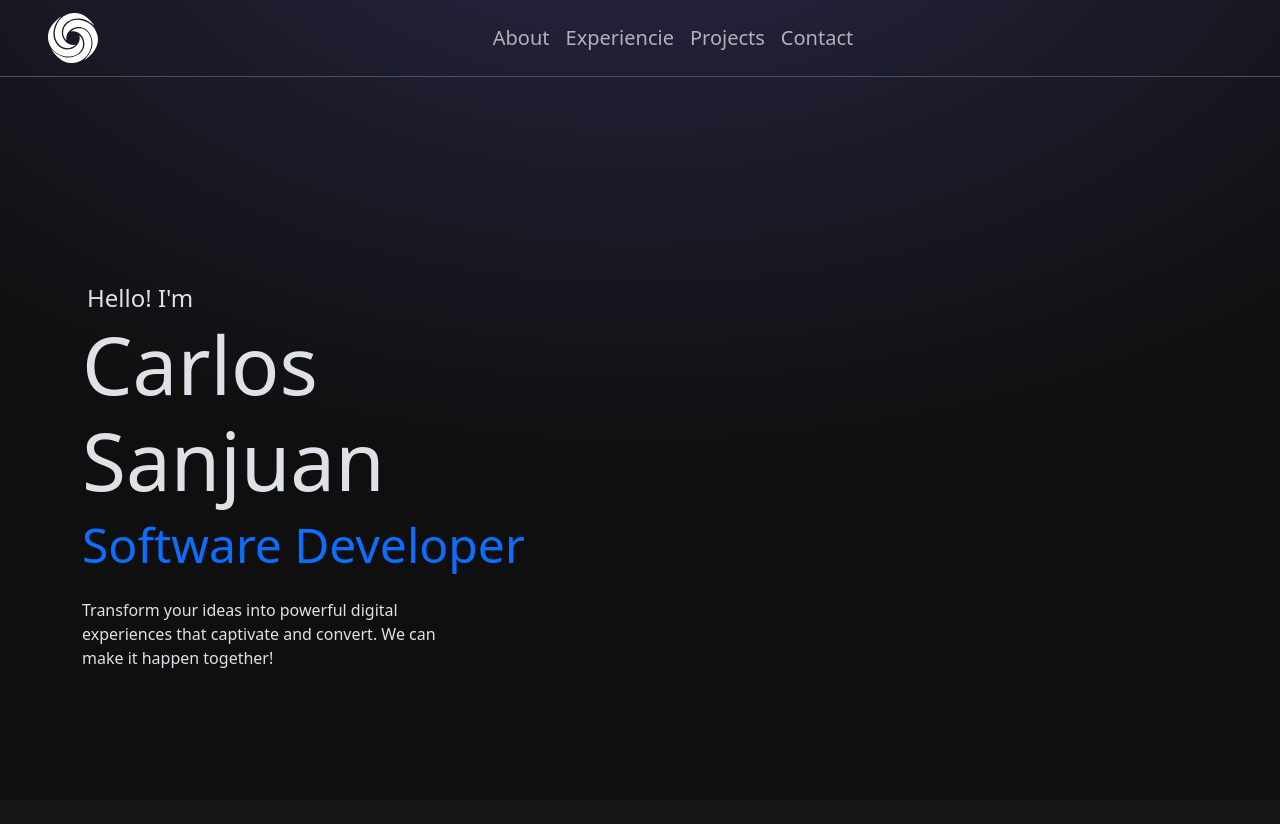
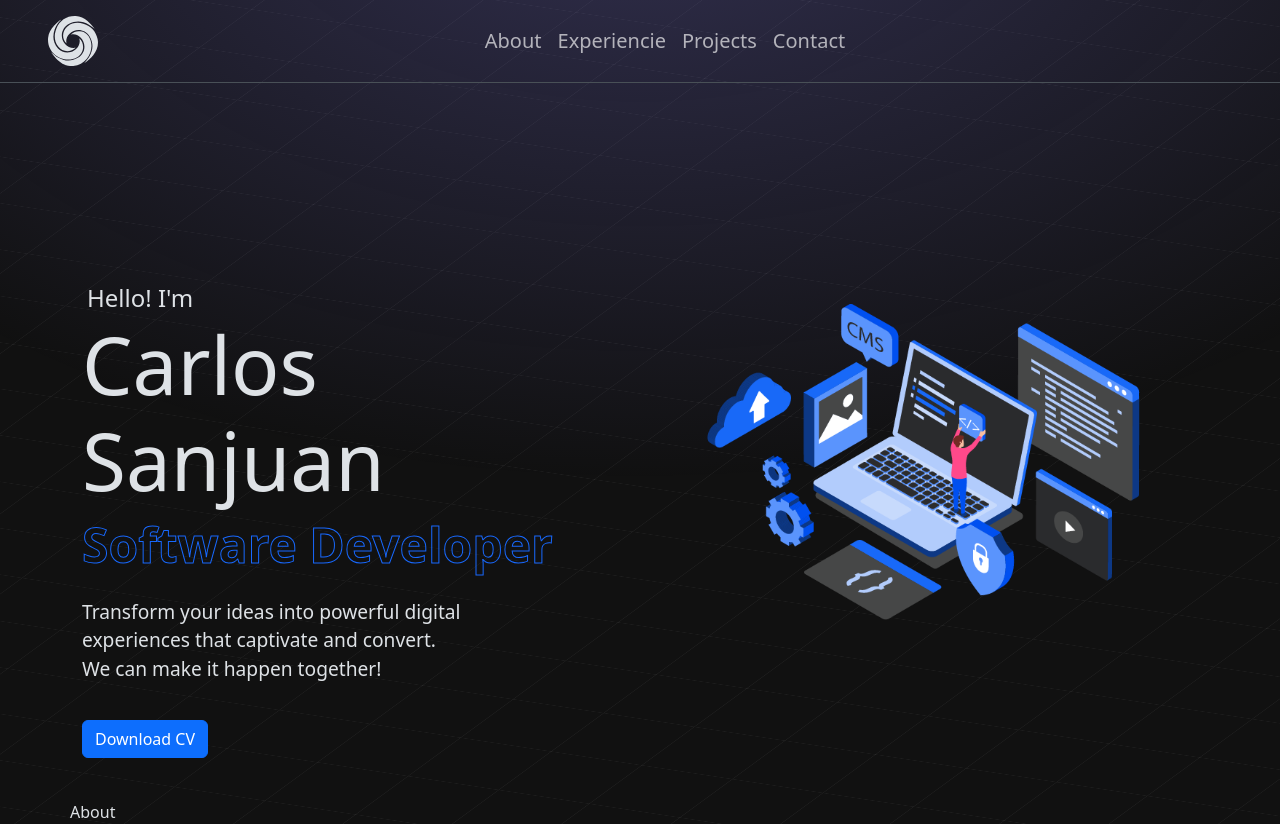
Before and after one commit to carlossc212/coDev-Portfolio, an Astro site: page / in a window 1280 px wide. Before the commit the page ends 800 px from the top, so only its background shows below. Built offline with nearby package versions, Linux system fonts and the light colour scheme; Astro itself is replaced by a stand-in of ours.

Commit message:
Hero Section

```diff
--- a/astro.config.mjs
+++ b/astro.config.mjs
@@ -2,4 +2,9 @@
 import { defineConfig } from 'astro/config';
 
 // https://astro.build/config
-export default defineConfig({});
+export default defineConfig({
+    server: {
+        host: '0.0.0.0',
+        port: 4321
+    }
+});
--- a/package.json
+++ b/package.json
@@ -13,6 +13,7 @@
     "@astrojs/check": "^0.9.4",
     "astro": "^4.16.1",
     "bootstrap": "^5.3.3",
+    "bootstrap-icons": "^1.11.3",
     "typescript": "^5.6.3"
   }
 }
--- /dev/null
+++ b/src/components/About.astro
@@ -0,0 +1,3 @@
+<section id="about" class="container">
+    <div class="row">About</div>
+</section>
--- /dev/null
+++ b/src/components/CVButton.astro
@@ -0,0 +1,3 @@
+<a {...Astro.props} href="/cv.pdf" download="CV_CarlosSanjuan" class="btn btn-primary cv-button">
+     Download CV
+</a>
--- a/src/components/Header.astro
+++ b/src/components/Header.astro
@@ -3,8 +3,8 @@ import Logo from './Logo.astro';
 ---
 
 <nav class="navbar navbar-expand-lg bg-transparent border-bottom fixed-top">
-    <div class="container-fluid px-5">
-        <a class="navbar-brand w-auto" href="#"><Logo width="50" /></a>
+    <div class="container-fluid px-5 py-2">
+        <Logo width="50" />
         <button class="navbar-toggler border-0" type="button" data-bs-toggle="offcanvas" data-bs-target="#offcanvasDarkNavbar" aria-controls="offcanvasDarkNavbar" aria-label="Toggle navigation">
             <span class="navbar-toggler-icon"></span>
         </button>
@@ -16,16 +16,16 @@ import Logo from './Logo.astro';
             <div class="offcanvas-body">
                 <ul class="navbar-nav justify-content-center flex-grow-1 px-auto fs-5 fw-lighter">
                     <li class="nav-item">
-                        <a class="nav-link" href="#">About</a>
+                        <a class="nav-link" href="#about">About</a>
                     </li>
                     <li class="nav-item">
-                        <a class="nav-link" href="#">Experiencie</a>
+                        <a class="nav-link" href="#experience">Experiencie</a>
                     </li>
                     <li class="nav-item">
-                        <a class="nav-link" href="#">Projects</a>
+                        <a class="nav-link" href="#projects">Projects</a>
                     </li>
                     <li class="nav-item">
-                        <a class="nav-link" href="#">Contact</a>
+                        <a class="nav-link" href="#contact">Contact</a>
                     </li>
                 </ul>
             </div>
--- a/src/components/Hero.astro
+++ b/src/components/Hero.astro
@@ -1,35 +1,61 @@
+---
+import { Image } from "astro:assets"
+import GradientNoFillText from "./text/GradientNoFillText.astro"
+import codePNG from "../images/code.png"
+import CVButton from "./CVButton.astro"
+---
 <section class="container hero">
     <div class="row">
         <div class="col-12 col-md-6">
             <p class="hello">Hello! I'm</p>
             <h1 class="hero-title">Carlos Sanjuan</h1>
-            <h2 class="hero-subtitle text-primary mb-4">Software Developer</h2>
-            <p class="description">Transform your ideas into powerful digital experiences that captivate and convert. We can make it happen together!</p>
-
+            <h2 class="hero-subtitle text-primary mb-4">
+                <GradientNoFillText>Software Developer</GradientNoFillText>
+            </h2>
+            <p class="description">
+                Transform your ideas into powerful digital experiences that
+                captivate and convert. We can make it happen together!
+            </p>
+            <CVButton/>
+        </div>
+        <div class="col-12 col-md-6 align-items-center">
+            <Image src={codePNG} alt={"Programming"} loading={"eager"} class={"img-fluid"}>
         </div>
     </div>
 </section>
 
 <style>
-    .hero{
-        margin-top: 280px;
+    .hero {
+        padding-top: 280px;
+        min-height: 100vh;
     }
 
-    .hello{
+    .hello {
         font-size: 1.5rem;
         margin: 0;
         padding-left: 5px;
     }
 
-    .hero-title{
+    .hero-title {
         font-size: 5rem;
     }
 
-    .hero-subtitle{
+    .hero-subtitle {
         font-size: 3rem;
     }
 
-    .description{
+    .description {
         padding-right: 30%;
+        font-size: 1.2rem;
+    }
+
+    .cv-button{
+        margin-top: 20px;
+    }
+
+    @media screen and (max-width:767px) {
+        .hero {
+            padding-top: 150px;
+        }
     }
 </style>
--- /dev/null
+++ b/src/components/text/GradientNoFillText.astro
@@ -0,0 +1,14 @@
+
+<span class="gradient-text">
+    <slot />
+</span>
+
+<style>
+    .gradient-text {
+      font-weight: bold;
+      color: transparent;
+      background-clip: text;
+      text-fill-color: transparent;
+      -webkit-text-stroke: 1px #1869FF;
+    }
+</style>
--- a/src/layouts/Layout.astro
+++ b/src/layouts/Layout.astro
@@ -1,7 +1,8 @@
 ---
-import 'bootstrap/dist/css/bootstrap.min.css';
-import BootstrapJS from '../components/BootstrapJS.astro';
-import Header from '../components/Header.astro';
+import "bootstrap/dist/css/bootstrap.min.css";
+import "bootstrap-icons/font/bootstrap-icons.css";
+import BootstrapJS from "../components/BootstrapJS.astro";
+import Header from "../components/Header.astro";
 interface Props {
 	title: string;
 }
@@ -22,30 +23,66 @@ const { title } = Astro.props;
 	<body data-bs-theme="dark">
 		<div class="background"></div>
 
-		<Header/>
+		<div class="grid"></div>
+
+		<Header />
 		<slot />
 	</body>
 	<BootstrapJS client:load />
 </html>
 
 <style is:global>
-	[data-bs-theme=dark]{
+
+	* {
+		scrollbar-width: thin; /* Define el grosor como 'thin' o 'auto' */
+		scrollbar-color: #2c2c2c #181717; /* Define los colores del scrollbar y del track */
+		scroll-behavior: smooth;
+	}
+	[data-bs-theme="dark"] {
 		--bs-body-bg: #171717;
 	}
 
+	body {
+		margin: 0;
+		padding: 0;
+		overflow-x: hidden;
+	}
+
 	.background {
-		position: absolute;
+		position: fixed; /* Fijo para que siempre cubra la pantalla, sin afectar al flujo del contenido */
 		top: 0;
-		z-index: -10;
+		left: 0;
 		height: 100vh;
 		width: 100vw;
-		background-color: #0f0f0f;
 		background-image: radial-gradient(
 			ellipse 80% 80% at 50% -20%,
-			rgba(102, 95, 199, 0.3),
+			rgba(130, 123, 233, 0.3),
 			rgba(255, 255, 255, 0)
 		);
+		z-index: -10;
 	}
 
-
+	.grid {
+		position: fixed;
+		top: 50%;
+		left: 50%;
+		width: 300vw;
+		height: 300vh;
+		background-color: rgba(15, 15, 15, 0.815);
+		background-image: linear-gradient(
+				to right,
+				rgba(255, 255, 255, 0.05) 1px,
+				transparent 1px
+			),
+			linear-gradient(
+				to bottom,
+				rgba(255, 255, 255, 0.05) 1px,
+				transparent 1px
+			);
+		background-size: 70px 70px;
+		transform: translate(-50%, -50%) rotateX(65deg) rotateZ(30deg)
+			rotateY(-5deg) scale(1.5);
+		transform-origin: center center;
+		z-index: -11;
+	}
 </style>
--- a/src/pages/index.astro
+++ b/src/pages/index.astro
@@ -1,8 +1,10 @@
 ---
+import About from '../components/About.astro';
 import Hero from '../components/Hero.astro';
 import Layout from '../layouts/Layout.astro';
 ---
 
 <Layout title="Welcome to Astro.">
-	<Hero />
+	<Hero/>
+	<About/>
 </Layout>
```
Also changed, not shown: src/images/code.png (added), 2 other files.
